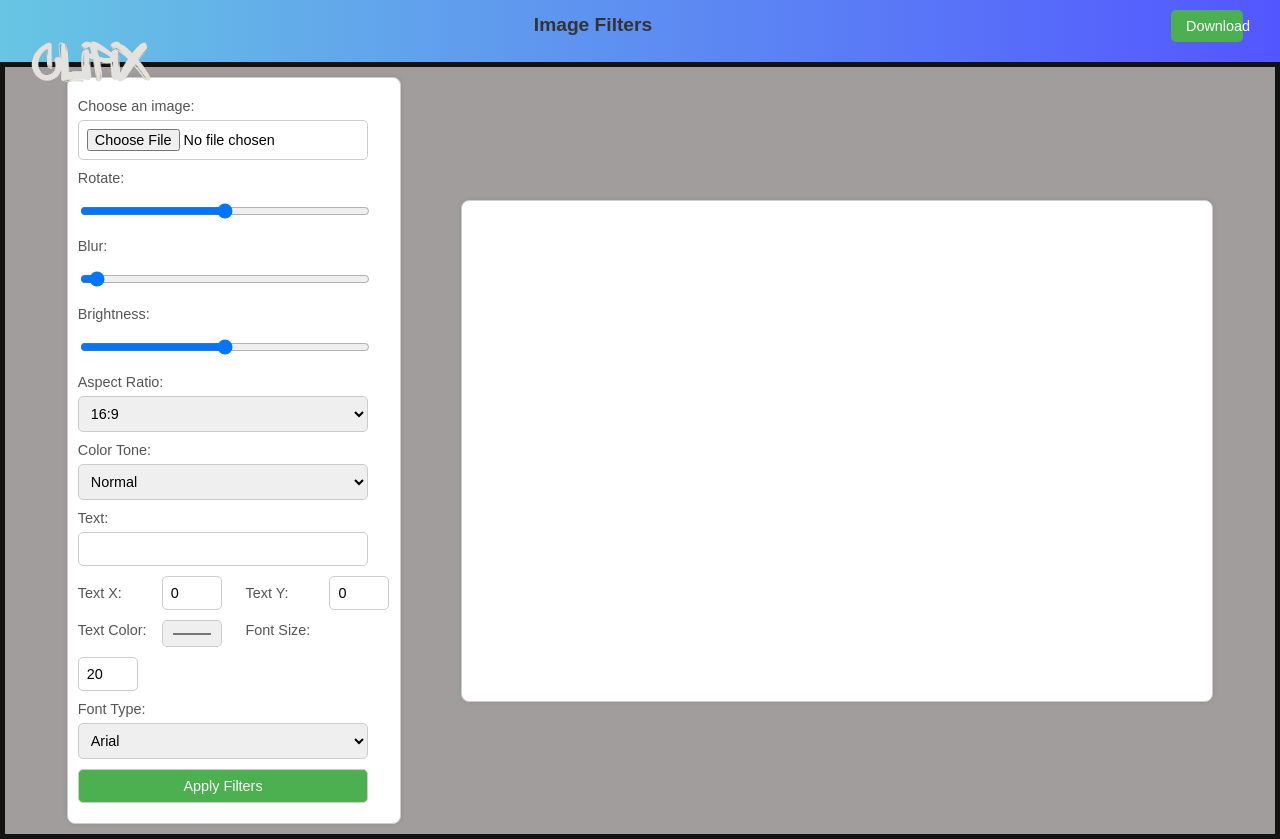
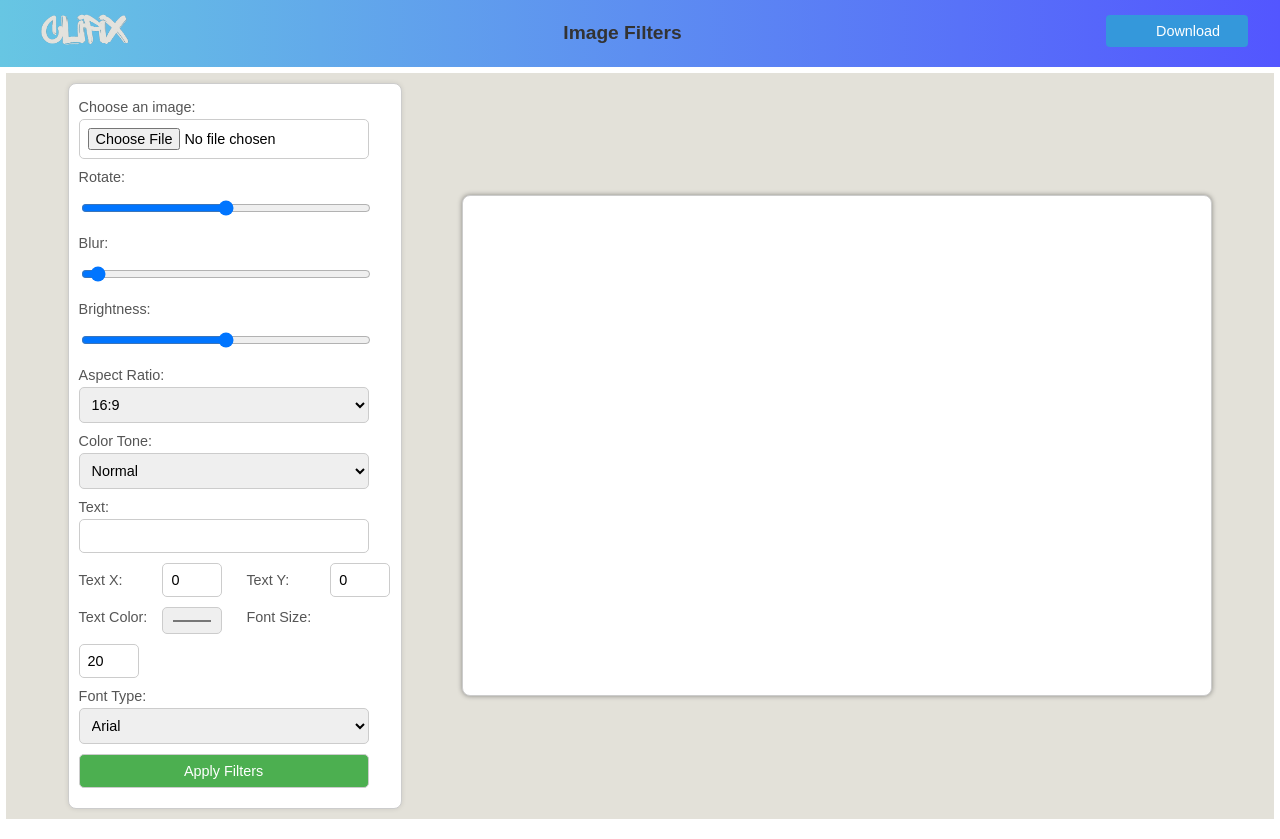
Before and after one commit to saksham-bharti/Project_2, a Flask app: page /index.html in a window 1280 px wide. Run offline with Flask 3, Linux system fonts and the light colour scheme.

Commit message:
Update stylesheet1.css

```diff
--- a/static/stylesheet1.css
+++ b/static/stylesheet1.css
@@ -8,33 +8,41 @@ body {
     flex-direction: column;
     min-height: 100vh;
     font-size: 14px; /* Adjust font size */
-    background-color: #a19d9d;
+    background-color: #E3E1D9;
 }
 .navbar {
     background: linear-gradient(to right, #67C6E3, #5356FF);
+    /* background-color: #81689D; */
     color: #fff;
-    padding: 10px 15px; /* Adjust padding */
+    padding: 7px 10px; /* Adjust padding */
     display: flex;
     align-items: center;
     justify-content: space-between;
 }
 .navbar-logo {
-position: absolute;
-width: 150px;
+/* position: relative; */
+width: 110px;
+margin-left: 19px;
 }
 .navbar-title {
     font-size: 1.2rem;
+    margin: 0 1rem;
 
 }
 .download-button {
-    background-color: #4caf50;
-    color: #fff;
+    /* position: absolute; */
+    /* top: 70px; */
+    /* right: 200px; */
+    padding: 8px 50px;
+    color: white;
+    border: 2px;
     cursor: pointer;
-    transition: background-color 0.3s ease;
-    border: none;
-    padding: 8px 15px;
-    border-radius: 5px;
-}
+    background-color: #3498db;
+    border-radius: 4px;
+    text-align: center;
+    margin-top: 5px;
+
+  }
 
 .download-button:hover {
     background-color: #45a049;
@@ -52,7 +60,7 @@ width: 150px;
     padding: 10px; /* Add padding */
     justify-content: center; /* Center align content horizontally */
     align-items: center;
-    border: 5px solid #131212;
+    border: 6px solid #ffffff;
 }
 
 /* .form-group {
@@ -64,12 +72,12 @@ h1, h2 {
     font-size: 1.1rem; /* Adjust heading sizes */
 }
 form {
-    margin-top: 10px; /* Adjust margin */
+    margin-top: 5px; /* Adjust margin */
     margin-left: 0px;
 }
 label {
     display: block;
-    margin-bottom: 6px; /* Adjust margin */
+    margin-bottom: 4px; /* Adjust margin */
     color: #555;
     font-size: 0.9rem; /* Adjust font size */
 }
@@ -113,16 +121,21 @@ button:hover {
     overflow: hidden;
     background-color: #fff;
     border-radius: 8px;
-    box-shadow: 0 0 5px rgba(0, 0, 0, 0.1);
+    box-shadow: 0 0 5px rgba(0, 0, 0, 0.4);
     margin-left: 50px;
 }
 
 .image-wrapper {
     position: absolute;
-    top: 0;
-    left: 0;
-    width: 100%;
-    height: 100%;
+    top: 15px; /* Adjusted to account for padding */
+    left: 15px; /* Adjusted to account for padding */
+    right: 15px; /* Adjusted to account for padding */
+    bottom: 15px;
+    /* width: 100%;
+    height: 100%; */
+    display: flex;
+    justify-content: center;
+    align-items: center;
 }
 
 .image-wrapper img {
```
